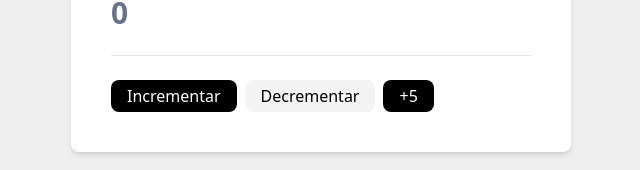
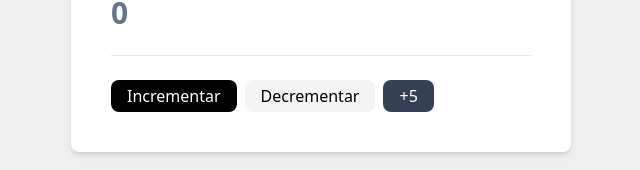
Before and after one commit to jeffreyalvr/incrementador-redux, a React (Vite) app: page / in a window 1280 px wide. Shown: the part 133-303 px from the top of the page, without its empty margins (319-959 px from the left). Built offline with nearby package versions, Linux system fonts and the light colour scheme.

Commit message:
Altera cor do button incrementByAmount

```diff
--- a/src/components/Box/index.jsx
+++ b/src/components/Box/index.jsx
@@ -30,7 +30,7 @@ const Box = () => {
           Decrementar
         </button>
         <button
-          className="px-4 py-1 rounded-lg bg-black text-white hover:opacity-80"
+          className="px-4 py-1 rounded-lg bg-slate-700 text-white hover:opacity-80"
           onClick={() => dispatch(incrementByAmount(5))}
         >
           +5
```
